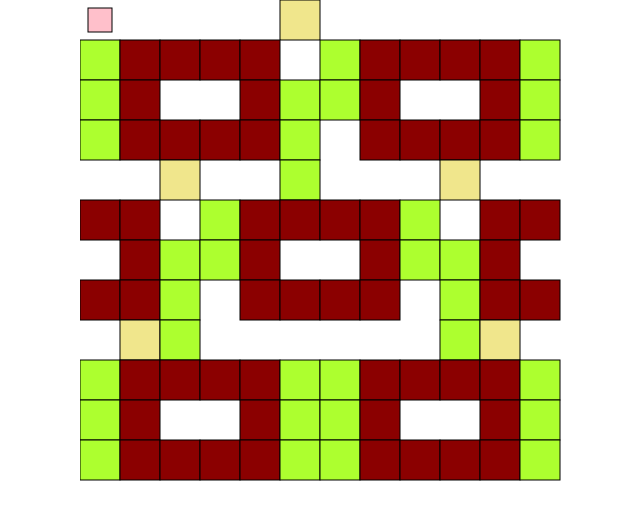
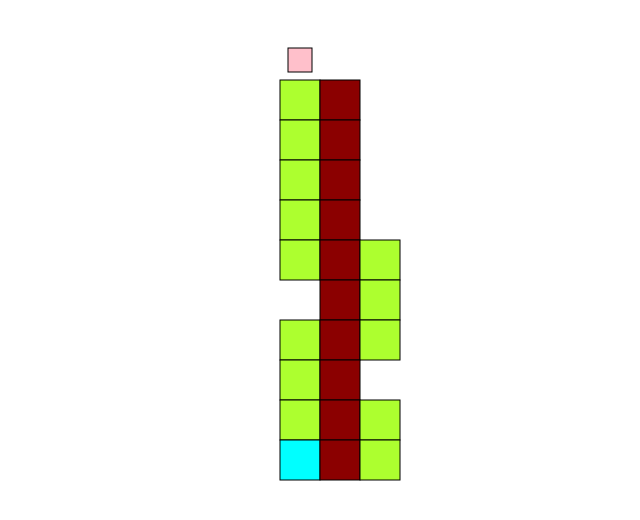
Before and after one commit to ukikagi/pink-virus-puzzle, a React (Create React App) app: page / in a window 1280 px wide. Shown: the top 520 px of the page, without its empty margins (60-700 px from the left). Built offline with nearby package versions, Linux system fonts and the light colour scheme.

Commit message:
Implement move by key down

```diff
--- a/src/App.tsx
+++ b/src/App.tsx
@@ -1,83 +1,11 @@
-import React, { useState, useRef, useEffect } from "react";
-import { Point, Tile, Level } from "./level";
-import { range } from "./library";
-import { sampleLevel } from "./sampleLevel";
+import React from "react";
+import Game from "./game";
 import "./App.css";
-
-const BLOCK_W = 40;
-const BLOCK_H = 40;
-
-enum MoveDir {
-  RIGHT = 0,
-  DOWN = 1,
-  LEFT = 2,
-  UP = 3,
-}
-
-enum DigDir {
-  RIGHT,
-  LEFT,
-}
-
-const Color = [
-  "",
-  "DarkRed",
-  "DarkCyan",
-  "GreenYellow",
-  "Khaki",
-  "Red",
-  "Cyan",
-  "Magenta",
-];
-
-interface BoardProps {
-  level: Level;
-  width: number;
-  height: number;
-  style?: React.CSSProperties;
-}
-
-function Board(props: BoardProps) {
-  const canvasRef = useRef<HTMLCanvasElement>(null);
-
-  useEffect(() => {
-    const contex = canvasRef.current!.getContext("2d")!;
-    const level = props.level;
-    contex.clearRect(0, 0, props.width, props.height);
-
-    function drawBlock({ x, y }: Point, color: string) {
-      contex.fillStyle = color;
-      contex.fillRect(BLOCK_W * x, BLOCK_H * y, BLOCK_W, BLOCK_H);
-      contex.strokeRect(BLOCK_W * x, BLOCK_H * y, BLOCK_W, BLOCK_H);
-    }
-
-    function drawChara({ x, y }: Point) {
-      const cornerX = BLOCK_W * (x + 0.2);
-      const cornerY = BLOCK_H * (y + 0.2);
-      const width = BLOCK_W * 0.6;
-      const height = BLOCK_H * 0.6;
-
-      contex.fillStyle = "pink";
-      contex.fillRect(cornerX, cornerY, width, height);
-      contex.strokeRect(cornerX, cornerY, width, height);
-    }
-
-    range(level.height).forEach((y) => {
-      range(level.width).forEach((x) => {
-        if (level.field[y][x] != Tile.BLANK) {
-          drawBlock({ x, y }, Color[level.field[y][x]]);
-        }
-      });
-    });
-    drawChara(level.chara);
-  }, [props.level]);
-  return <canvas ref={canvasRef} {...props} />;
-}
 
 function App() {
   return (
     <div className="App">
-      <Board level={sampleLevel} width={1000} height={1000} />
+      <Game width={1000} height={1000} />
     </div>
   );
 }
--- /dev/null
+++ b/src/board.tsx
@@ -0,0 +1,63 @@
+import React, { useRef, useEffect } from "react";
+import { Tile } from "./level";
+import { Point } from "./point";
+import { Field } from "./field";
+import { range } from "./utils";
+
+const BLOCK_W = 40;
+const BLOCK_H = 40;
+
+const Color = {
+  [Tile.BLANK]: "",
+  [Tile.BRICK]: "DarkRed",
+  [Tile.BLOCK]: "DarkCyan",
+  [Tile.LADDER]: "GreenYellow",
+  [Tile.ROPE]: "Khaki",
+  [Tile.EXIT]: "Red",
+  [Tile.GOLD]: "Cyan",
+  [Tile.CHARA]: "",
+};
+
+interface BoardProps {
+  field: Field;
+  chara: Point;
+  width: number;
+  height: number;
+  style?: React.CSSProperties;
+}
+
+export default function Board(props: BoardProps) {
+  const canvasRef = useRef<HTMLCanvasElement>(null);
+
+  useEffect(() => {
+    const contex = canvasRef.current!.getContext("2d")!;
+    contex.clearRect(0, 0, props.width, props.height);
+
+    function drawBlock({ x, y }: Point, color: string) {
+      contex.fillStyle = color;
+      contex.fillRect(BLOCK_W * x, BLOCK_H * y, BLOCK_W, BLOCK_H);
+      contex.strokeRect(BLOCK_W * x, BLOCK_H * y, BLOCK_W, BLOCK_H);
+    }
+
+    function drawChara({ x, y }: Point) {
+      const cornerX = BLOCK_W * (x + 0.2);
+      const cornerY = BLOCK_H * (y + 0.2);
+      const width = BLOCK_W * 0.6;
+      const height = BLOCK_H * 0.6;
+
+      contex.fillStyle = "pink";
+      contex.fillRect(cornerX, cornerY, width, height);
+      contex.strokeRect(cornerX, cornerY, width, height);
+    }
+
+    range(props.field.height).forEach((y) => {
+      range(props.field.width).forEach((x) => {
+        if (props.field.value[y][x] !== Tile.BLANK) {
+          drawBlock({ x, y }, Color[props.field.value[y][x]]);
+        }
+      });
+    });
+    drawChara(props.chara);
+  }, [props]);
+  return <canvas ref={canvasRef} {...props} />;
+}
--- /dev/null
+++ b/src/field.ts
@@ -0,0 +1,44 @@
+import { Tile } from "./level";
+import { Point, MoveDirection, movePoint } from "./point";
+
+export interface Field {
+  value: Tile[][];
+  width: number;
+  height: number;
+}
+
+export function getTile(field: Field, p: Point): Tile {
+  return field.value[p.y][p.x];
+}
+
+export function isInRange(field: Field, p: Point): boolean {
+  return 0 <= p.x && p.x < field.width && 0 <= p.y && p.y < field.height;
+}
+
+export function canWalkThrough(field: Field, p: Point): boolean {
+  return (
+    isInRange(field, p) && ![Tile.BRICK, Tile.BLOCK].includes(getTile(field, p))
+  );
+}
+
+export function isDiggable(field: Field, p: Point): boolean {
+  return (
+    isInRange(field, p) &&
+    getTile(field, p) === Tile.BRICK &&
+    canWalkThrough(field, movePoint(p, MoveDirection.UP))
+  );
+}
+
+export function isFalling(field: Field, p: Point) {
+  const pointBelow = movePoint(p, MoveDirection.DOWN);
+  return (
+    ![Tile.LADDER, Tile.ROPE].includes(getTile(field, p)) &&
+    canWalkThrough(field, pointBelow) &&
+    ![Tile.LADDER].includes(getTile(field, pointBelow))
+  );
+}
+
+export function countGold(field: Field) {
+  const value = field.value;
+  return value.flatMap((row) => row.filter((x) => x === Tile.GOLD)).length;
+}
--- /dev/null
+++ b/src/game.tsx
@@ -0,0 +1,107 @@
+import React, { useState } from "react";
+import Board from "./board";
+import { canWalkThrough, countGold, Field, getTile, isFalling } from "./field";
+import { Level, Tile } from "./level";
+import { MoveDirection, movePoint, Point } from "./point";
+import { sampleLevel } from "./sampleLevel";
+import { clone2dArray, range } from "./utils";
+
+function initializeModel(level: Level) {
+  const width = level.width;
+  const height = level.height;
+
+  let value: Tile[][] = clone2dArray(level.field);
+  let chara: Point = { x: 0, y: 0 };
+  let exit: Point = { x: 0, y: 0 };
+
+  range(height).forEach((y) => {
+    range(width).forEach((x) => {
+      switch (value[y][x]) {
+        case Tile.CHARA:
+          value[y][x] = Tile.BLANK;
+          chara = { x, y };
+          break;
+        case Tile.EXIT:
+          value[y][x] = Tile.BRICK;
+          exit = { x, y };
+          break;
+      }
+    });
+  });
+
+  const field: Field = { value, width, height };
+  return { field, chara, exit };
+}
+
+function setTile(mutableField: Field, p: Point, tile: Tile): void {
+  mutableField.value[p.y][p.x] = tile;
+}
+
+function reflectChange(mutableField: Field, chara: Point, exit: Point): void {
+  if (getTile(mutableField, chara) === Tile.GOLD) {
+    setTile(mutableField, chara, Tile.BLANK);
+  }
+  if (countGold(mutableField) === 0) {
+    setTile(mutableField, exit, Tile.EXIT);
+  }
+}
+
+export default function Game(props: { width: number; height: number }) {
+  const { field: initField, chara: initChara, exit } = initializeModel(
+    sampleLevel
+  );
+  const [field, setField] = useState(initField);
+  const [chara, setChara] = useState(initChara);
+  // const [queue, setQueue] = useState([]);
+  // const [beated, setBeated] = useState(false);
+
+  function onKeyDown(e: React.KeyboardEvent<HTMLDivElement>) {
+    switch (e.key) {
+      case "ArrowDown":
+        move(MoveDirection.DOWN);
+        break;
+      case "ArrowLeft":
+        move(MoveDirection.LEFT);
+        break;
+      case "ArrowRight":
+        move(MoveDirection.RIGHT);
+        break;
+      case "ArrowUp":
+        move(MoveDirection.UP);
+        break;
+    }
+  }
+
+  function move(dir: MoveDirection): void {
+    if (dir === MoveDirection.UP && getTile(field, chara) !== Tile.LADDER) {
+      return;
+    }
+
+    const newPoint = movePoint(chara, dir);
+    if (!canWalkThrough(field, newPoint)) {
+      return;
+    }
+
+    let newChara = { ...newPoint };
+    let newField = { ...field, value: clone2dArray(field.value) };
+    reflectChange(newField, newChara, exit);
+    while (isFalling(newField, newChara)) {
+      newChara = movePoint(newChara, MoveDirection.DOWN);
+      reflectChange(newField, newChara, exit);
+    }
+
+    setChara(newChara);
+    setField(newField);
+  }
+
+  return (
+    <div tabIndex={0} onKeyDown={onKeyDown}>
+      <Board
+        field={field}
+        chara={chara}
+        width={props.width}
+        height={props.height}
+      />
+    </div>
+  );
+}
--- a/src/level.ts
+++ b/src/level.ts
@@ -1,9 +1,4 @@
-import { range, make2dArray } from "./library";
-
-export interface Point {
-  x: number;
-  y: number;
-}
+import { range } from "./utils";
 
 export enum Tile {
   BLANK = 0,
@@ -20,38 +15,12 @@ export interface Level {
   field: Tile[][];
   width: number;
   height: number;
-  chara: Point;
-  exit: Point;
-  rest: number;
 }
 
 export function readLevel(data: string, height: number, width: number): Level {
-  console.assert(data.length == width * height);
-
-  let field: Tile[][] = make2dArray(height, width, Tile.BLANK);
-  let chara: Point = { x: 0, y: 0 };
-  let exit: Point = { x: 0, y: 0 };
-  let rest: number = 0;
-
-  range(height).forEach((y) => {
-    range(width).forEach((x) => {
-      field[y][x] = parseInt(data[y * width + x]);
-
-      switch (field[y][x]) {
-        case Tile.CHARA:
-          chara = { x, y };
-          field[y][x] = Tile.BLANK;
-          break;
-        case Tile.EXIT:
-          exit = { x, y };
-          field[y][x] = Tile.BRICK;
-          break;
-        case Tile.GOLD:
-          rest++;
-          break;
-      }
-    });
-  });
-
-  return { field, chara, exit, rest, width, height };
+  console.assert(data.length === width * height);
+  const field = range(height).map((y) =>
+    range(width).map((x) => parseInt(data[y * width + x]))
+  );
+  return { field, width, height };
 }
--- /dev/null
+++ b/src/point.ts
@@ -0,0 +1,17 @@
+export interface Point {
+  x: number;
+  y: number;
+}
+
+export enum MoveDirection {
+  RIGHT = 0,
+  DOWN = 1,
+  LEFT = 2,
+  UP = 3,
+}
+
+export function movePoint(p: Point, d: MoveDirection): Point {
+  const dx = [1, 0, -1, 0];
+  const dy = [0, 1, 0, -1];
+  return { x: p.x + dx[d], y: p.y + dy[d] };
+}
--- a/src/sampleLevel.ts
+++ b/src/sampleLevel.ts
@@ -3,18 +3,18 @@ import { readLevel } from "./level";
 const sampleLevelWidth = 12;
 const sampleLevelHeight = 12;
 const sampleLevelString =
-  "000004000000" +
-  "311110311113" +
-  "310013310013" +
-  "311113011113" +
-  "004003000400" +
-  "110311113011" +
-  "013310013310" +
-  "113011110311" +
-  "043000000340" +
-  "311113311113" +
-  "310013310013" +
-  "311113311113";
+  "000000000000" +
+  "000007000000" +
+  "000003500000" +
+  "000003100000" +
+  "000003100000" +
+  "000003100000" +
+  "000003130000" +
+  "000000130000" +
+  "000003130000" +
+  "000003100000" +
+  "000003130000" +
+  "000006130000";
 
 export const sampleLevel = readLevel(
   sampleLevelString,
--- a/src/library.ts
+++ b/src/utils.ts
@@ -9,3 +9,7 @@ export function make2dArray<T>(h: number, w: number, value: T): T[][] {
     .fill(0)
     .map(() => Array(w).fill(value));
 }
+
+export function clone2dArray<T>(xss: T[][]): T[][] {
+  return xss.map((xs) => [...xs]);
+}
```
